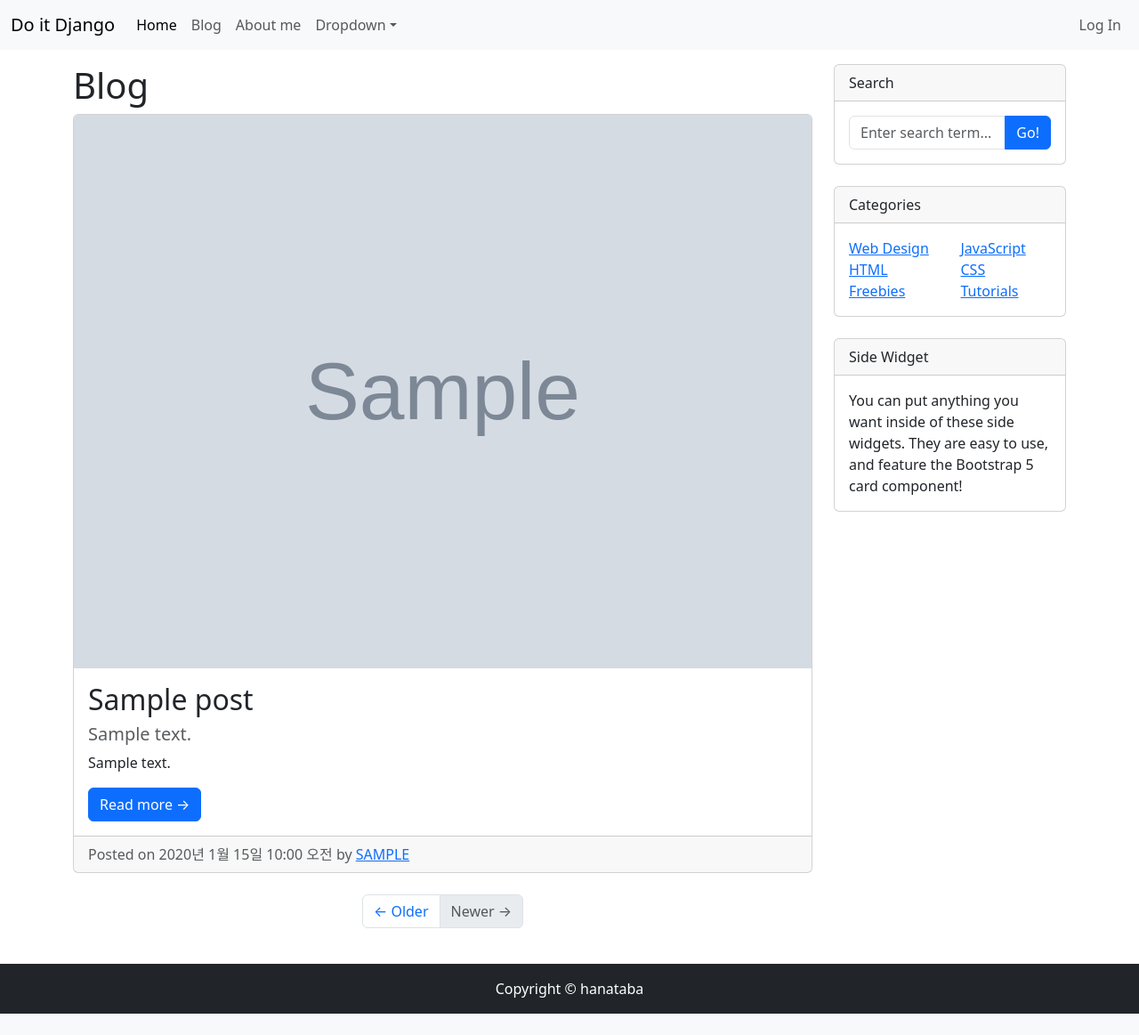
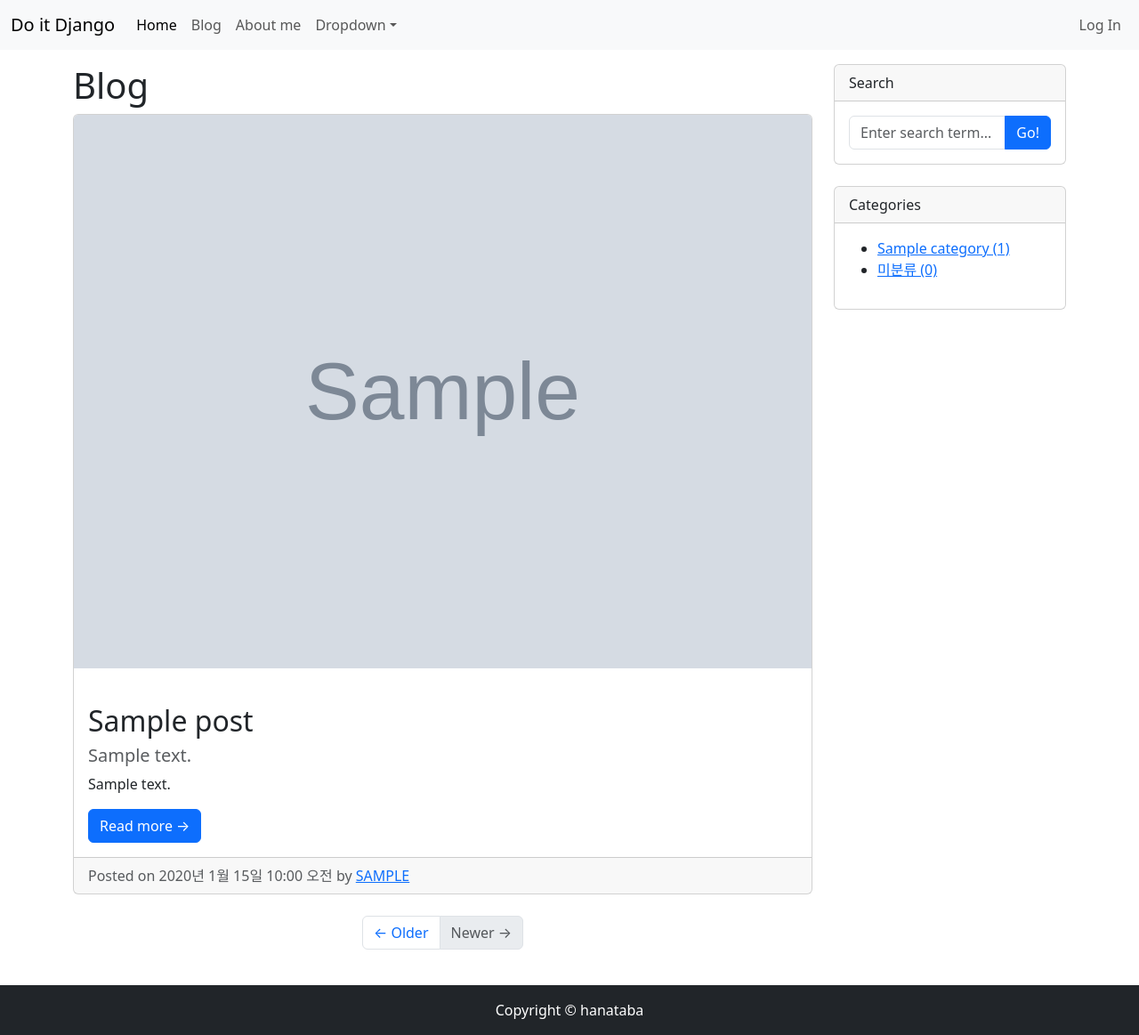
Before and after one commit to hana-taba/django_practice, a Django app: page /blog/ in a window 1280 px wide. Shown: the whole page at 89% size. Before the commit the page ends 1139 px from the top, so only its background shows below. Run offline with Django 4.2, Linux system fonts and the light colour scheme; tables that the repository leaves empty hold one stand-in row (values such as "Sample post"); grey boxes marked "Sample" are stand-in pictures; some libraries are stand-ins or nearby versions.

Commit message:
포스트 목록 페이지에 카테고리 기능 추가하기

```diff
--- a/blog/models.py
+++ b/blog/models.py
@@ -2,6 +2,16 @@
 from django.contrib.auth.models import User
 import os
 
+class Category(models.Model):
+    objects = None
+    name=models.CharField(max_length=50,unique=True)
+    slug=models.SlugField(max_length=200,unique=True,allow_unicode=True)
+
+    def __str__(self):
+        return self.name
+
+    class Meta:
+        verbose_name_plural='Categories'
 class Post(models.Model):
     title=models.CharField(max_length=30)
     hook_text=models.CharField(max_length=100,blank=True)
@@ -12,8 +22,8 @@
 
     created_at=models.DateTimeField(auto_now_add=True)
     updated_at=models.DateTimeField(auto_now=True)
-
-    author=models.ForeignKey(User,null=True,on_delete=models.SET_NULL)
+    category = models.ForeignKey(Category, null=True, blank=True, on_delete=models.SET_NULL)
+    author=models.ForeignKey(User,null=True, blank=True,on_delete=models.SET_NULL)
 
     def __str__(self):
         return f'[{self.pk}] {self.title}::{self.author}'
--- a/blog/templates/blog/base.html
+++ b/blog/templates/blog/base.html
@@ -6,11 +6,30 @@
     <title>{% block head_title %}Blog{% endblock %}</title>
     <link rel="stylesheet" href="{% static 'blog/bootstrap/bootstrap.min.css' %}" media="screen">
     <script src="https://kit.fontawesome.com/fd7ca63b8d.js" crossorigin="anonymous"></script>
+    <style>
+        /* Sticky footer styles */
+        html, body {
+            height: 100%;
+        }
+        body {
+            display: flex;
+            flex-direction: column;
+        }
+        .wrapper {
+            flex: 1;
+        }
+        .footer {
+            background-color: #f8f9fa; /* Adjust as needed */
+            padding: 20px 0;
+            text-align: center;
+        }
+    </style>
 </head>
 
 <body>
-   {% include 'blog/navbar.html'%}
+    {% include 'blog/navbar.html' %}
 
+    <div class="wrapper">
         <div class="container my-3">
             <div class="row">
                 <div class="col-md-8 col-lg-9" id="main-area">
@@ -27,31 +46,19 @@
                             </div>
                         </div>
                     </div>
-                <div class="card mb-4">
+                    <div class="card mb-4" id="categories-card">
                         <div class="card-header">Categories</div>
                         <div class="card-body">
-                        <div class="row">
-                            <div class="col-sm-6">
-                                <ul class="list-unstyled mb-0">
-                                    <li><a href="#!">Web Design</a></li>
-                                    <li><a href="#!">HTML</a></li>
-                                    <li><a href="#!">Freebies</a></li>
+                            <ul>
+                                {% for category in categories %}
+                                <li>
+                                    <a href="{{ category.get_absolute_url }}">{{ category }} ({{ category.post_set.count }})</a>
+                                </li>
+                                {% endfor %}
+                                <li>
+                                    <a href="/blog/category/no_category/">미분류 ({{ no_category_post_count }})</a>
+                                </li>
                             </ul>
-                            </div>
-
-                            <div class="col-sm-6">
-                                <ul class="list-unstyled mb-0">
-                                    <li><a href="#!">JavaScript</a></li>
-                                    <li><a href="#!">CSS</a></li>
-                                    <li><a href="#!">Tutorials</a></li>
-                                </ul>
-                            </div>
-                        </div>
-                    </div>
-                </div> <div class="card mb-4">
-                        <div class="card-header">Side Widget</div>
-                        <div class="card-body">You can put anything you want inside of these side widgets. They are easy to use, and feature the Bootstrap 5 card component!</div>
-                    </div>
                         </div>
                     </div>
                 </div>
@@ -59,7 +66,9 @@
         </div>
     </div>
 
-  {%include 'blog/footer.html' %}
+
+        {% include 'blog/footer.html' %}
+
 
     <script src="https://cdn.jsdelivr.net/npm/@popperjs/core@2.11.8/dist/umd/popper.min.js" integrity="sha384-I7E8VVD/ismYTF4hNIPjVp/Zjvgyol6VFvRkX/vR+Vc4jQkC+hVqc2pM8ODewa9r" crossorigin="anonymous"></script>
     <script src="https://cdn.jsdelivr.net/npm/bootstrap@5.3.3/dist/js/bootstrap.min.js" integrity="sha384-0pUGZvbkm6XF6gxjEnlmuGrJXVbNuzT9qBBavbLwCsOGabYfZo0T0to5eqruptLy" crossorigin="anonymous"></script>
--- a/blog/templates/blog/post_list.html
+++ b/blog/templates/blog/post_list.html
@@ -4,13 +4,18 @@
     <h1>Blog</h1>
     {% if post_list.exists %}
         {% for p in post_list %}
-            <div class="card mb-4">
+            <div class="card mb-4" id="post-{{p.pk}}">
                 {% if p.head_image %}
                     <img class="card-img-top" src="{{ p.head_image.url }}" alt="{{ p }} head image">
                 {% else %}
                     <img class="card-img-top" src="https://picsum.photos/800/200" alt="random image">
                 {% endif %}
                 <div class="card-body">
+                    {% if p.category %}
+                        <span class="badge badge-secondary float-right">{{p.category}}</span>
+                    {% else %}
+                        <span class="badge badge-secondary float-right">미분류</span>
+                    {% endif %}
                     <h2 class="card-title">{{ p.title }}</h2>
                     {% if p.hook_text %}
                         <h5 class="text-muted">{{ p.hook_text }}</h5>
--- a/blog/views.py
+++ b/blog/views.py
@@ -1,9 +1,17 @@
+from django.shortcuts import render
 from django.views.generic import ListView,DetailView
-from .models import Post
+from .models import Post,Category
 
 class PostList(ListView):
     model=Post
     ordering ='-pk'
 
+    def get_context_data(self, **kwargs):
+        context = super(PostList, self).get_context_data(**kwargs)
+        context['categories'] = Category.objects.all()
+        context['no_category_post_count'] = Post.objects.filter(category=None).count()
+        return context
+
+
 class PostDetail(DetailView):
     model=Post
--- a/mysite/settings.py
+++ b/mysite/settings.py
@@ -39,6 +39,7 @@
     'django.contrib.staticfiles',
     'blog',
     'single_pages',
+    'django_extensions',
 ]
 
 MIDDLEWARE = [
```
Also changed, not shown: blog/admin.py (+6 -1 lines), blog/tests.py (+62 -32 lines). Lines whose indentation alone changed are shown as unchanged.
